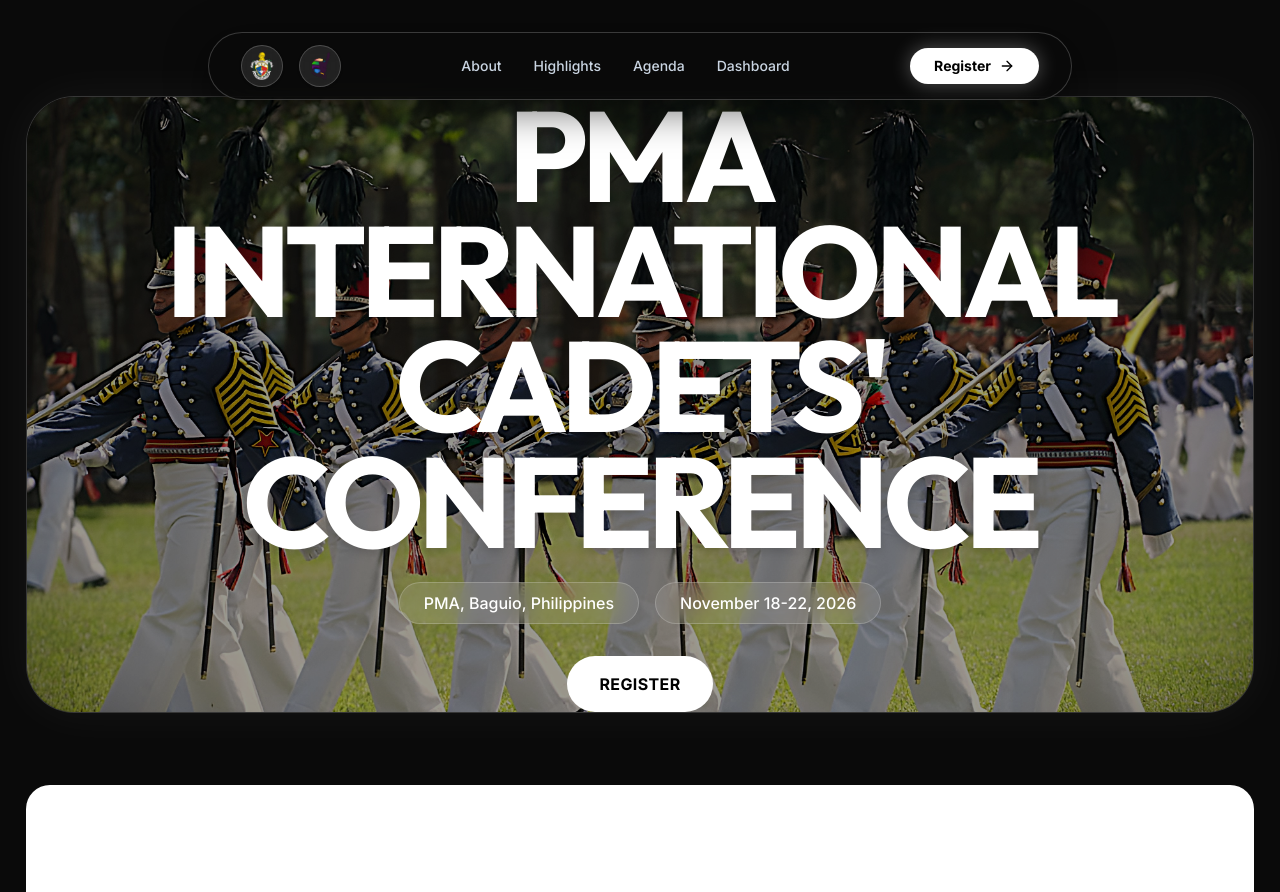
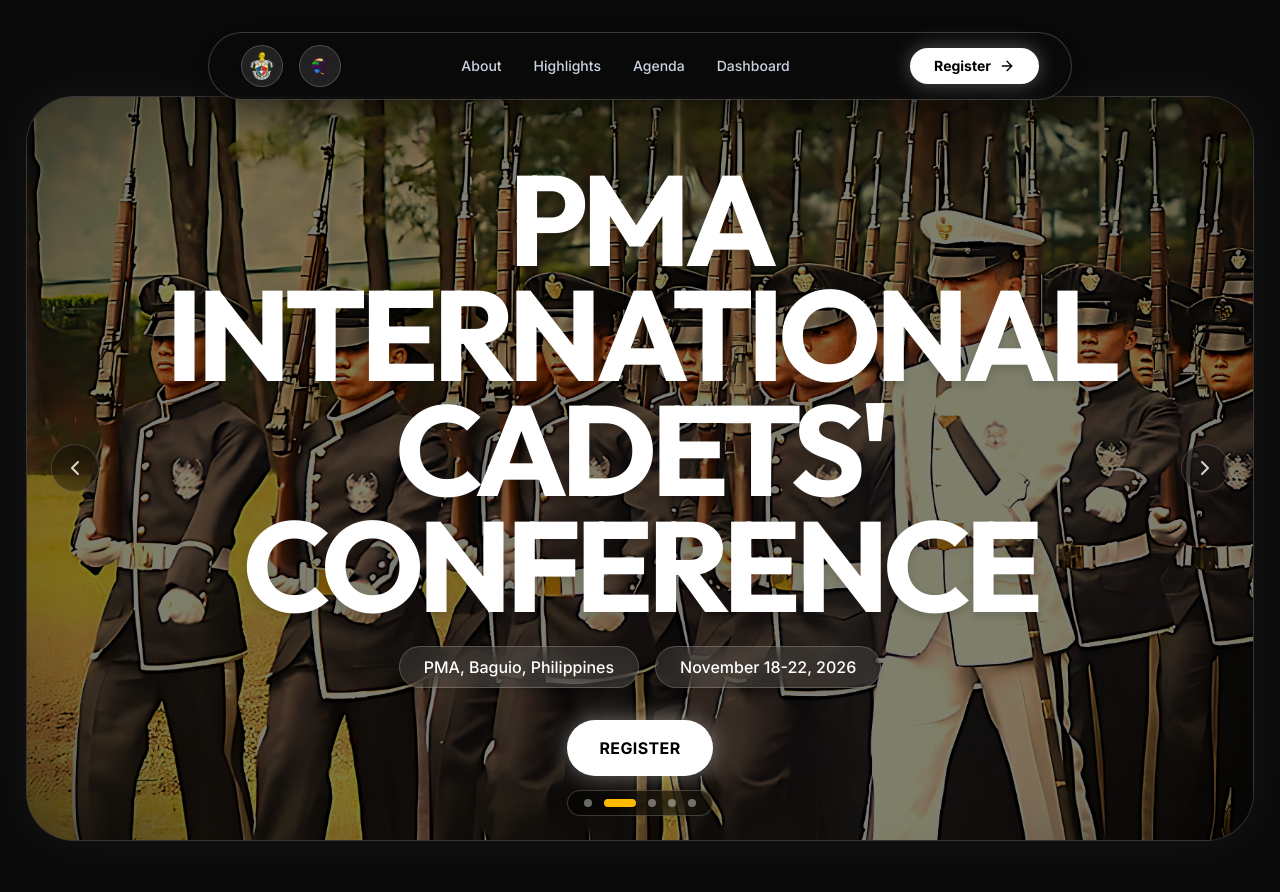
Before and after one commit to cdtpalers/icc-dashboard, a Next.js app: page / in a window 1280 px wide. Shown: the top 892 px of the page. Built offline with nearby package versions, Linux system fonts and the light colour scheme.

Commit message:
Add high quality hero background image slideshow with auto-cycle and navigation controls

```diff
--- a/app/page.tsx
+++ b/app/page.tsx
@@ -1,21 +1,41 @@
 "use client";
 import Link from 'next/link';
-import { motion, useScroll, useTransform } from 'framer-motion';
-import { useRef } from 'react';
-import { ArrowRight, Send } from 'lucide-react';
+import { motion, useScroll, useTransform, AnimatePresence } from 'framer-motion';
+import { useRef, useState, useEffect } from 'react';
+import { ArrowRight, Send, ChevronLeft, ChevronRight } from 'lucide-react';
 import ServiceHoverList from '@/components/landing/ServiceHoverList';
 import CounterCard from '@/components/landing/CounterCard';
 import FeaturedWork from '@/components/landing/FeaturedWork';
 import TimelineSection from '@/components/landing/TimelineSection';
 import InlineAvatars from '@/components/landing/InlineAvatars';
 
+const heroImages = [
+  { src: '/pma-assets/highlight-1.jpg', alt: 'PMA Cadets Parade' },
+  { src: '/pma-assets/highlight-2.jpg', alt: 'PMA Grounds & Ceremony' },
+  { src: '/pma-assets/gallery-1.jpg', alt: 'International Cadets Forum' },
+  { src: '/pma-assets/gallery-2.jpg', alt: 'PMA Cadets Formation' },
+  { src: '/pma-assets/gallery-3.jpg', alt: 'Cadets Drill Performance' },
+];
+
 export default function LandingPage() {
   const containerRef = useRef(null);
+  const [currentSlide, setCurrentSlide] = useState(0);
+
   const { scrollYProgress } = useScroll({
     target: containerRef,
     offset: ["start start", "end start"]
   });
   const y = useTransform(scrollYProgress, [0, 1], ["0%", "30%"]);
+
+  useEffect(() => {
+    const timer = setInterval(() => {
+      setCurrentSlide((prev) => (prev + 1) % heroImages.length);
+    }, 5000);
+    return () => clearInterval(timer);
+  }, []);
+
+  const nextSlide = () => setCurrentSlide((prev) => (prev + 1) % heroImages.length);
+  const prevSlide = () => setCurrentSlide((prev) => (prev - 1 + heroImages.length) % heroImages.length);
 
   return (
     <div className="min-h-screen bg-[#0A0A0A] text-white relative overflow-hidden flex flex-col items-center py-4 font-sans">
@@ -52,46 +72,81 @@
       </motion.header>
 
       {/* Hero Banner Container */}
-      <main ref={containerRef} className="w-full max-w-[96vw] mt-20 mb-6 border-[1px] border-white/20 rounded-[3rem] relative flex flex-col overflow-hidden shadow-[0_0_50px_rgba(255,255,255,0.05)] bg-[#050505] min-h-[50vh] lg:min-h-[75vh]">
+      <main ref={containerRef} className="w-full max-w-[96vw] mt-20 mb-6 border-[1px] border-white/20 rounded-[3rem] relative flex flex-col overflow-hidden shadow-[0_0_50px_rgba(255,255,255,0.05)] bg-[#050505] min-h-[55vh] lg:min-h-[75vh]">
 
-        {/* Banner Image Area */}
-        <div className="relative w-full flex-1 flex justify-center items-center overflow-hidden h-full">
+        {/* Banner Image Area & Slideshow */}
+        <div className="relative w-full flex-1 flex justify-center items-center overflow-hidden h-full min-h-[55vh] lg:min-h-[75vh]">
+          <AnimatePresence mode="popLayout">
             <motion.img
+              key={currentSlide}
               initial={{ opacity: 0, scale: 1.1 }}
               animate={{ opacity: 1, scale: 1 }}
-            transition={{ type: "spring", stiffness: 100, damping: 30, duration: 1.5 }}
+              exit={{ opacity: 0, scale: 1.05 }}
+              transition={{ duration: 1.2, ease: [0.16, 1, 0.3, 1] }}
               style={{ y }}
-            src="/pma-assets/highlight-1.jpg"
-            alt="International Cadet Conference Banner"
+              src={heroImages[currentSlide].src}
+              alt={heroImages[currentSlide].alt}
               className="absolute inset-0 w-full h-full object-cover object-center origin-top"
             />
+          </AnimatePresence>
+
           {/* Subtle overlay to enhance contrast for the text */}
-          <div className="absolute inset-0 bg-black/40 pointer-events-none" />
+          <div className="absolute inset-0 bg-black/50 pointer-events-none" />
 
           <motion.div
             initial={{ opacity: 0, y: 30 }}
             animate={{ opacity: 1, y: 0 }}
             transition={{ duration: 0.7, delay: 0.3 }}
-            className="z-10 flex flex-col items-center text-center px-4"
+            className="z-10 flex flex-col items-center text-center px-4 my-auto py-16"
           >
             <h1 className="text-5xl md:text-[6rem] lg:text-[8rem] font-bold tracking-tighter leading-[0.9] drop-shadow-lg font-display text-white max-w-5xl mx-auto">
               PMA INTERNATIONAL CADETS' CONFERENCE
             </h1>
             <div className="flex flex-col sm:flex-row gap-4 mt-6">
-              <span className="px-6 py-2 rounded-full bg-white/10 backdrop-blur-md border border-white/20 text-white text-sm md:text-base font-medium">
+              <span className="px-6 py-2 rounded-full bg-white/10 backdrop-blur-md border border-white/20 text-white text-sm md:text-base font-medium shadow-md">
                 PMA, Baguio, Philippines
               </span>
-              <span className="px-6 py-2 rounded-full bg-white/10 backdrop-blur-md border border-white/20 text-white text-sm md:text-base font-medium">
+              <span className="px-6 py-2 rounded-full bg-white/10 backdrop-blur-md border border-white/20 text-white text-sm md:text-base font-medium shadow-md">
                 November 18-22, 2026
               </span>
             </div>
             <Link
               href="/register"
-              className="mt-8 bg-white text-black px-8 py-4 rounded-full text-sm md:text-base font-bold tracking-wide hover:scale-105 transition-transform inline-block"
+              className="mt-8 bg-white text-black px-8 py-4 rounded-full text-sm md:text-base font-bold tracking-wide hover:scale-105 shadow-[0_0_25px_rgba(255,255,255,0.4)] transition-transform inline-block"
             >
               REGISTER
             </Link>
           </motion.div>
+
+          {/* Slide Navigation Arrows */}
+          <button
+            onClick={prevSlide}
+            className="absolute left-6 z-20 w-12 h-12 rounded-full bg-black/40 hover:bg-black/70 backdrop-blur-md border border-white/20 text-white flex items-center justify-center transition-all opacity-80 hover:opacity-100 hover:scale-110 hidden sm:flex"
+            aria-label="Previous Slide"
+          >
+            <ChevronLeft size={24} />
+          </button>
+          <button
+            onClick={nextSlide}
+            className="absolute right-6 z-20 w-12 h-12 rounded-full bg-black/40 hover:bg-black/70 backdrop-blur-md border border-white/20 text-white flex items-center justify-center transition-all opacity-80 hover:opacity-100 hover:scale-110 hidden sm:flex"
+            aria-label="Next Slide"
+          >
+            <ChevronRight size={24} />
+          </button>
+
+          {/* Slide Indicators */}
+          <div className="absolute bottom-6 z-20 flex items-center gap-3 bg-black/40 backdrop-blur-md px-4 py-2 rounded-full border border-white/20">
+            {heroImages.map((_, idx) => (
+              <button
+                key={idx}
+                onClick={() => setCurrentSlide(idx)}
+                className={`h-2 rounded-full transition-all duration-500 ${
+                  currentSlide === idx ? 'w-8 bg-amber-400' : 'w-2 bg-white/40 hover:bg-white/70'
+                }`}
+                aria-label={`Go to slide ${idx + 1}`}
+              />
+            ))}
+          </div>
         </div>
       </main>
 
```
Lines whose indentation alone changed are shown as unchanged.
